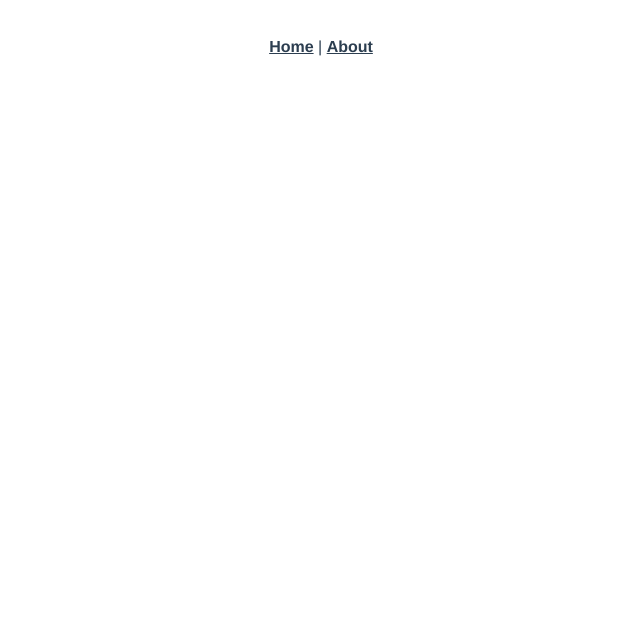
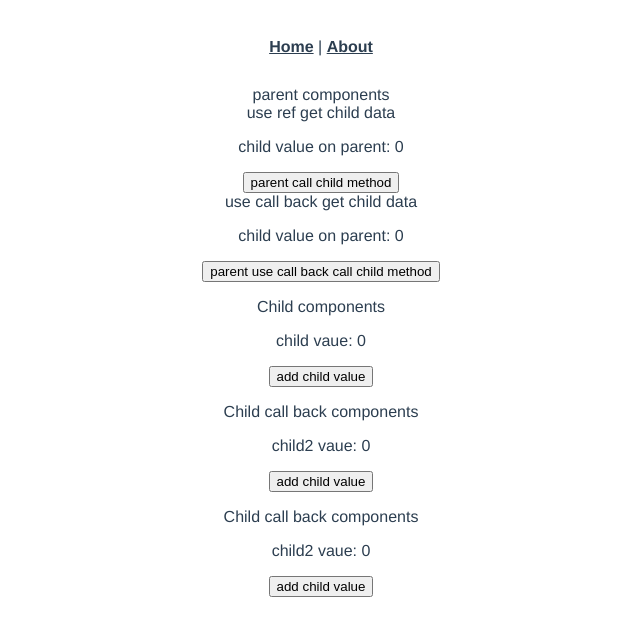
Before and after one commit to lilyen/vue3-demo, a Vue app: page /callChild in a window 1280 px wide. Before the commit this address had no page. Shown: the top 636 px of the page, without its empty margins (319-959 px from the left). Built offline with nearby package versions, Linux system fonts and the light colour scheme.

Commit message:
parent call child method

```diff
--- /dev/null
+++ b/src/components/CallChild/Child.vue
@@ -0,0 +1,22 @@
+<template>
+  <div class="child">
+    <p>Child components</p>
+    <p>child vaue: {{ childValue }}</p>
+    <button v-on:click="childAdd">add child value</button>
+  </div>
+</template>
+
+<script>
+import { ref } from "vue";
+
+export default {
+  name: "Child",
+  setup() {
+    const childValue = ref(0);
+    const childAdd = () => {
+      childValue.value += 1;
+    };
+    return { childValue, childAdd };
+  },
+};
+</script>
--- /dev/null
+++ b/src/components/CallChild/ChildCallBack.vue
@@ -0,0 +1,36 @@
+<template>
+  <div class="child2">
+    <p>Child call back components</p>
+    <p>child2 vaue: {{ childValue }}</p>
+    <button v-on:click="childAdd">add child value</button>
+  </div>
+</template>
+
+<script>
+import { ref, onUnmounted, watch } from "vue";
+
+export default {
+  name: "ChildCallBack",
+  props: {
+    onParentFun: {
+      type: Function,
+      required: true,
+    },
+  },
+  setup(props, context) {
+    const childValue = ref(0);
+    const childAdd = () => {
+      childValue.value += 1;
+    };
+
+    const cleanUp = props.onParentFun(childAdd);
+    onUnmounted(() => cleanUp());
+
+    watch(childValue, (newVal) =>{
+        context.emit("setCbChildVal", newVal);
+    })
+
+    return { childValue, childAdd };
+  },
+};
+</script>
--- /dev/null
+++ b/src/components/CallChild/Parent.vue
@@ -0,0 +1,60 @@
+<template>
+  parent components
+  <div>
+      use ref get child data
+    <p v-if="RefChild">child value on parent: {{ RefChild.childValue }}</p>
+  <button v-on:click="callChild">parent call child method</button>
+  </div>
+  <div>
+    use call back get child data
+    <p v-if="RefChild">child value on parent: {{ cbChildVal }}</p>
+    <button v-on:click="callChildCbs">
+    parent use call back call child method
+  </button>
+  </div>
+
+
+  <Child ref="RefChild"></Child>
+  <Child2 v-bind:onParentFun="onChildFun"></Child2>
+  <Child2 v-bind:onParentFun="onChildFun" v-on:setCbChildVal="setCbChildVal"></Child2>
+</template>
+
+<script>
+// @ is an alias to /src
+import Child from "@/components/CallChild/Child.vue";
+import Child2 from "@/components/CallChild/ChildCallBack.vue";
+import { ref } from "vue";
+
+export default {
+  name: "Parent",
+  components: {
+    Child,
+    Child2,
+  },
+  setup() {
+    const RefChild = ref();
+    const callChild = () => {
+      RefChild.value?.childAdd();
+    };
+
+    const cbChildVal = ref(0);
+    const setCbChildVal = (val)=>{
+        cbChildVal.value = val;
+    }
+    let childCbs = [];
+    const onChildFun = (fn) => {
+      childCbs.push(fn);
+      const cleanUp = () => {
+          childCbs = childCbs.filter((item) => item !== fn);
+          console.log(`cleanUp call back method ${fn.ref}, childCbs num ${childCbs.length}`);
+      };
+      return cleanUp;
+    };
+    const callChildCbs = () => {
+      childCbs.forEach((fn) => fn());
+    };
+
+    return { RefChild, callChild, onChildFun, callChildCbs, cbChildVal,setCbChildVal  };
+  },
+};
+</script>
--- a/src/router/index.js
+++ b/src/router/index.js
@@ -16,6 +16,11 @@
     component: () =>
       import(/* webpackChunkName: "about" */ "../views/About.vue"),
   },
+  {
+    path: "/callChild",
+    name: "CallChild",
+    component: () => import("../views/CallChild.vue"),
+  },
 ];
 
 const router = createRouter({
--- /dev/null
+++ b/src/views/CallChild.vue
@@ -0,0 +1,16 @@
+<template>
+  <Parent></Parent>
+</template>
+
+<script>
+// @ is an alias to /src
+import Parent from "@/components/CallChild/Parent.vue";
+
+export default {
+  name: "CallChild",
+  components: {
+    Parent,
+  },
+  setup() {},
+};
+</script>
```
